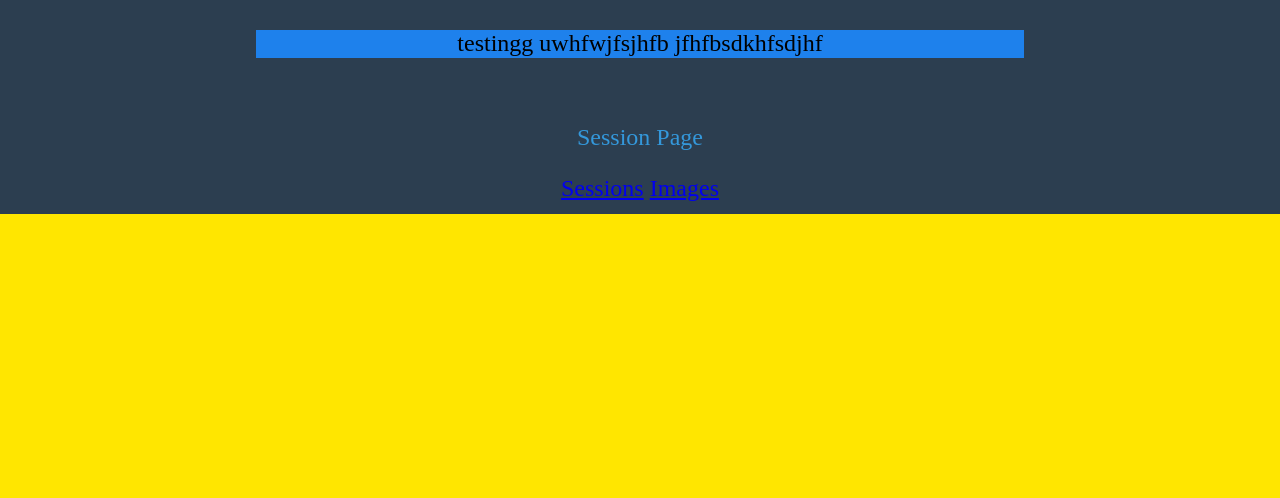
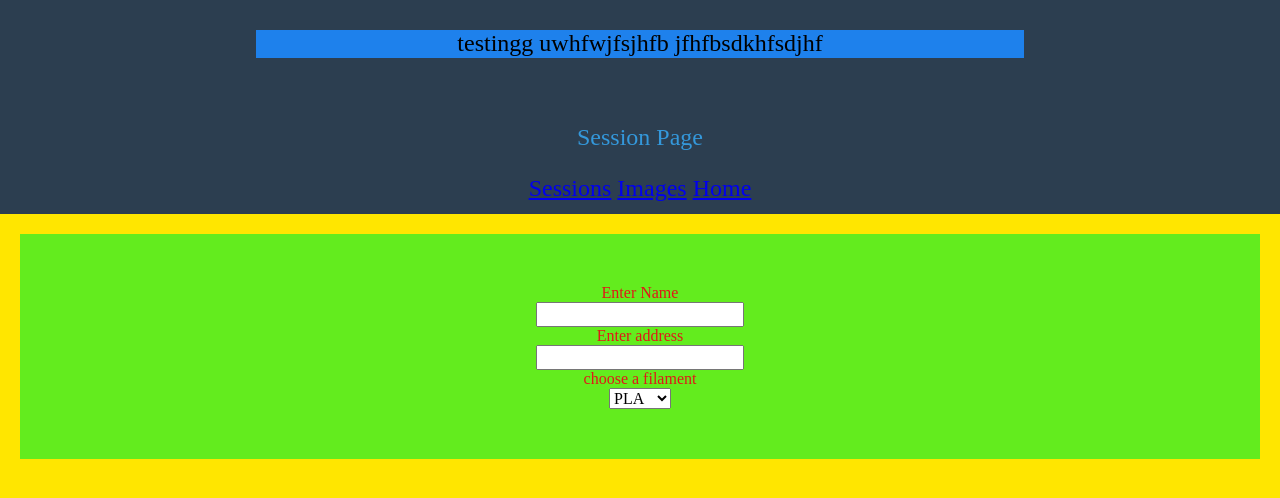
Before and after one commit to ketchuponriceenjoyer/DTS-project-3D-printer-service-repo, a Flask app: page /Session in a window 1280 px wide. Shown: the top 498 px of the page. Run offline with Flask 3, Linux system fonts and the light colour scheme.

Commit message:
Version 1.1
created more options session thingy html

```diff
--- a/static/css.css
+++ b/static/css.css
@@ -20,3 +20,20 @@ nav {
     padding-bottom: 0.7rem;
     color: rgba(52, 152, 219, 1.0); /*light blue*/
 }
+
+body2 {
+    text-align: center;
+    width: 60vw;
+    margin: auto;
+    background-color: rgb(99, 236, 30);
+    color: rgb(224, 24, 24);
+}
+
+.sessionbox {
+    background-color: rgb(99, 236, 30);
+    width: 100px:
+    border: 15px solid green;
+    padding: 50px;
+    margin: 20px;
+    text-align: center;
+}
--- a/templates/Images.html
+++ b/templates/Images.html
@@ -9,6 +9,7 @@
             <div class="navbar-links">
                 <a href="/Session">Sessions</a>
                 <a href="/images">Images</a>
+                <a href="/">Home</a>
             </div>
         </nav>
     </body>
--- a/templates/Session.html
+++ b/templates/Session.html
@@ -10,7 +10,34 @@
             <div class="navbar-links">
                 <a href="/Session">Sessions</a>
                 <a href="/images">Images</a>
+                <a href="/">Home</a>
             </div>
         </nav>
     </body>
+
+    <body2>
+        <form class="myform" method="post">
+            <div class="sessionbox">
+                <div class="form-label"> Enter Name </div>
+                <div class = "form-element "> <input type="text" required ></div>
+
+                <div class="form-label"> Enter address </div>
+                <div class = "form-element "> <input type="text" required ></div>
+
+                <div class="form-label"> choose a filament </div>
+                <div class = "form-element ">
+                    <select>
+                        <option filament="PLA">PLA</option>
+                        <option filament="ABS">ABS</option>
+                        <option filament="PETG">PETG</option>
+                        <option filament="TPU">TPU</option>
+                        <option filament="Nylon">Nylon</option>
+                    </select>
+                </div>
+
+            </div>
+
+
+
+    </body2>
 {% endblock %}
```
Also changed, not shown: identifier.sqlite.
